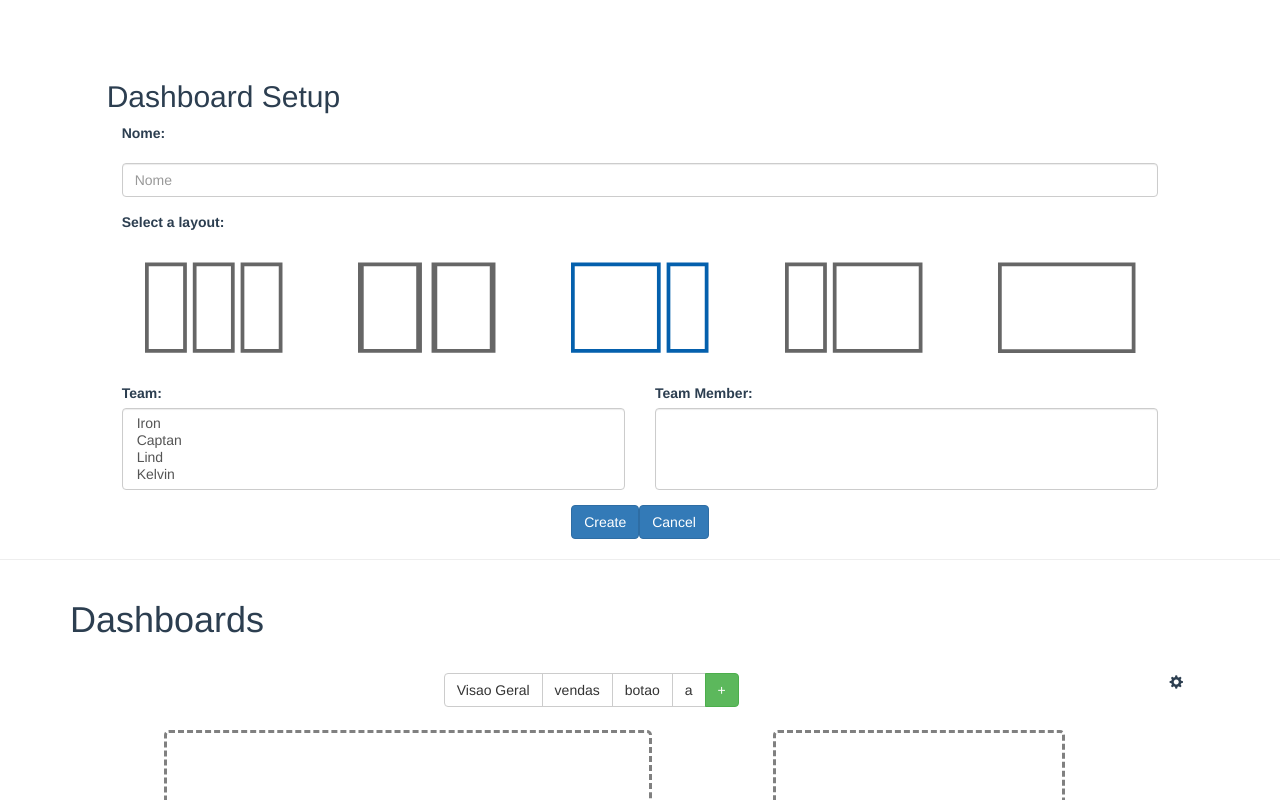
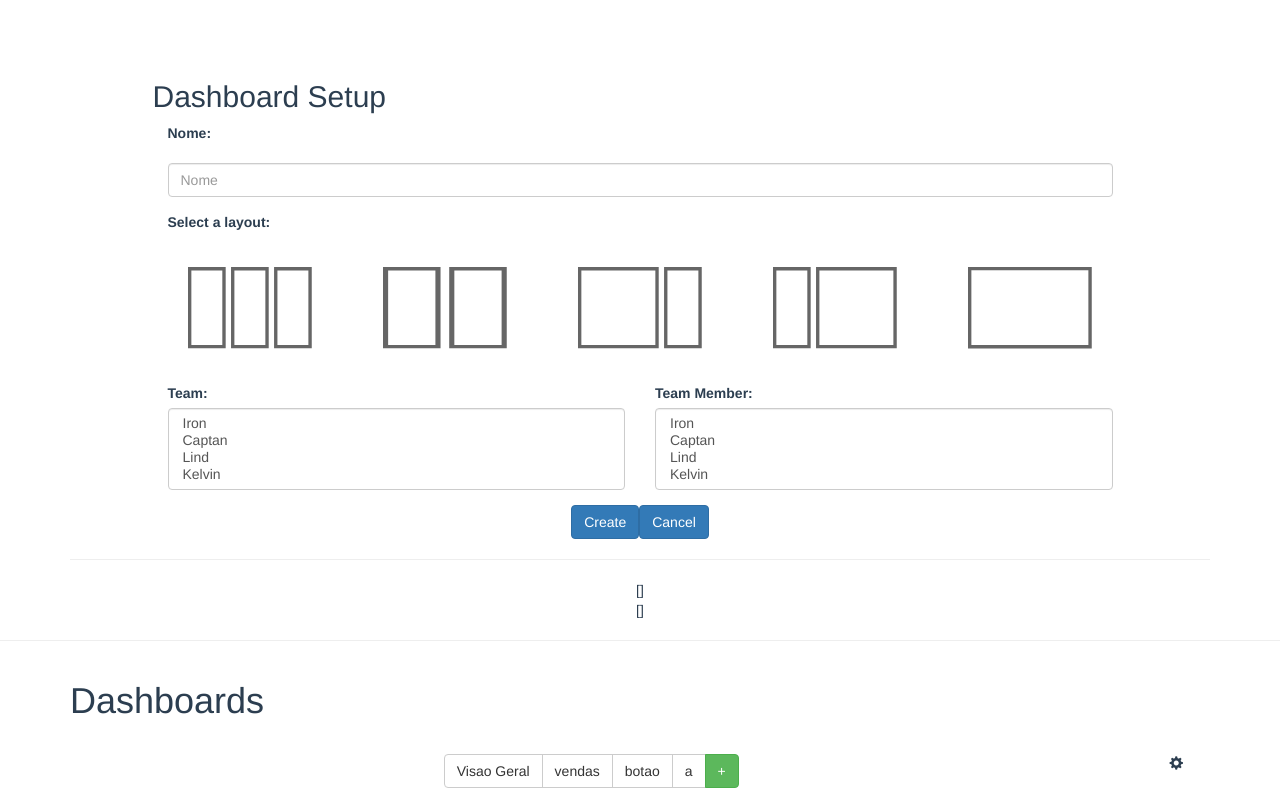
Before and after one commit to jacianabarbosa/protoDashboard, a Vue app in the folder protoDashboard/: page / in a window 1280 px wide. Shown: the top 800 px of the page. Built offline with nearby package versions, Linux system fonts and the light colour scheme.

Commit message:
Essa merda ta bugando.

```diff
--- a/protoDashboard/src/App.vue
+++ b/protoDashboard/src/App.vue
@@ -1,6 +1,6 @@
 <template>
   <div id="app">
-    <appDashboardSetup :selectedLayout="selectedLayout" @setSelectedLayout="changeSelectedLayout"></appDashboardSetup>
+    <appDashboardSetup @submitDashboardSetup="console.log($event.nome)"></appDashboardSetup>
     <hr>
     <app-dashboards :layout="selectedLayout"></app-dashboards>
   </div>
@@ -13,7 +13,8 @@
     name: 'app',
     data() {
       return {
-        selectedLayout: 2
+        selectedLayout: -1,
+        dashboards: []
       }
     },
     components: {
@@ -21,8 +22,8 @@
       appDashboards: Dashboards
     },
     methods: {
-      changeSelectedLayout(pos) {
-        this.selectedLayout = pos;
+      submitDashboardSetup(dashboardSetup) {
+
       }
     }
   }
--- a/protoDashboard/src/components/dashboardSetup.vue
+++ b/protoDashboard/src/components/dashboardSetup.vue
@@ -1,5 +1,5 @@
 <template>
-        <div class="container-fluid">
+    <div class="container">
         <div class="row">
             <h2 class="text-left col-xs-offset-1 col-sm-offset-1 col-md-offset-1 col-lg-offset-1">Dashboard Setup</h2>
         </div>
@@ -15,7 +15,7 @@
             <div :class="bClass.noneClass"></div>
             <div class="col-xs-10 col-sm-10 col-md-10 col-lg-10">
                 <div class="form-group">
-                        <input id="nomeDashboardSetup" type="text" placeholder="Nome" class="form-control" v-model="nameDashboard">
+                    <input v-model="infos.name" id="nomeDashboardSetup" type="text" placeholder="Nome" class="form-control">
                 </div>
             </div>
         </div>
@@ -31,7 +31,7 @@
             <div :class="bClass.svgClass">
                 <span @click="changeColor(0)">
                     <!-- Azul -->
-                        <svg v-if="selectedLayout == 0" xmlns:dc="http://purl.org/dc/elements/1.1/" xmlns:cc="http://creativecommons.org/ns#" xmlns:rdf="http://www.w3.org/1999/02/22-rdf-syntax-ns#"
+                    <svg v-if="infos.layout == 0" xmlns:dc="http://purl.org/dc/elements/1.1/" xmlns:cc="http://creativecommons.org/ns#" xmlns:rdf="http://www.w3.org/1999/02/22-rdf-syntax-ns#"
                         xmlns:svg="http://www.w3.org/2000/svg" xmlns="http://www.w3.org/2000/svg" xmlns:sodipodi="http://sodipodi.sourceforge.net/DTD/sodipodi-0.dtd"
                         xmlns:inkscape="http://www.inkscape.org/namespaces/inkscape" version="1.1" overflow="visible" width="161.55pt" height="106pt"
                         viewBox="0 0 161.55 106" id="svg6176" sodipodi:docname="3-col.svg" style="display:inline;overflow:visible;fill-rule:evenodd;stroke-width:0.50099999;stroke-linejoin:bevel"
@@ -109,7 +109,7 @@
             <div :class="bClass.svgClass">
                 <span @click="changeColor(1)">
                     <!-- Azul -->
-                        <svg v-if="selectedLayout == 1" xmlns:dc="http://purl.org/dc/elements/1.1/" xmlns:cc="http://creativecommons.org/ns#" xmlns:rdf="http://www.w3.org/1999/02/22-rdf-syntax-ns#"
+                    <svg v-if="infos.layout == 1" xmlns:dc="http://purl.org/dc/elements/1.1/" xmlns:cc="http://creativecommons.org/ns#" xmlns:rdf="http://www.w3.org/1999/02/22-rdf-syntax-ns#"
                         xmlns:svg="http://www.w3.org/2000/svg" xmlns="http://www.w3.org/2000/svg" xmlns:sodipodi="http://sodipodi.sourceforge.net/DTD/sodipodi-0.dtd"
                         xmlns:inkscape="http://www.inkscape.org/namespaces/inkscape" version="1.1" overflow="visible" width="161.55pt" height="106pt"
                         viewBox="0 0 161.55 106" id="svg6176" sodipodi:docname="2-col.svg" style="overflow:visible;fill-rule:evenodd;stroke-width:0.50099999;stroke-linejoin:bevel"
@@ -184,7 +184,7 @@
             </div>
             <div :class="bClass.svgClass">
                 <span @click="changeColor(2)">
-                        <svg v-if="selectedLayout == 2" xmlns:dc="http://purl.org/dc/elements/1.1/" xmlns:cc="http://creativecommons.org/ns#" xmlns:rdf="http://www.w3.org/1999/02/22-rdf-syntax-ns#"
+                    <svg v-if="infos.layout == 2" xmlns:dc="http://purl.org/dc/elements/1.1/" xmlns:cc="http://creativecommons.org/ns#" xmlns:rdf="http://www.w3.org/1999/02/22-rdf-syntax-ns#"
                         xmlns:svg="http://www.w3.org/2000/svg" xmlns="http://www.w3.org/2000/svg" xmlns:sodipodi="http://sodipodi.sourceforge.net/DTD/sodipodi-0.dtd"
                         xmlns:inkscape="http://www.inkscape.org/namespaces/inkscape" version="1.1" overflow="visible" width="161.549pt" height="106pt"
                         viewBox="0 0 161.54899 106" id="svg5616" sodipodi:docname="2col-1col.svg" style="overflow:visible;fill-rule:evenodd;stroke-width:0.50099999;stroke-linejoin:bevel"
@@ -250,7 +250,7 @@
             </div>
             <div :class="bClass.svgClass">
                 <span @click="changeColor(3)">
-                        <svg v-if="selectedLayout == 3" xmlns:dc="http://purl.org/dc/elements/1.1/" xmlns:cc="http://creativecommons.org/ns#" xmlns:rdf="http://www.w3.org/1999/02/22-rdf-syntax-ns#"
+                    <svg v-if="infos.layout == 3" xmlns:dc="http://purl.org/dc/elements/1.1/" xmlns:cc="http://creativecommons.org/ns#" xmlns:rdf="http://www.w3.org/1999/02/22-rdf-syntax-ns#"
                         xmlns:svg="http://www.w3.org/2000/svg" xmlns="http://www.w3.org/2000/svg" xmlns:sodipodi="http://sodipodi.sourceforge.net/DTD/sodipodi-0.dtd"
                         xmlns:inkscape="http://www.inkscape.org/namespaces/inkscape" version="1.1" overflow="visible" width="161.55pt" height="106pt"
                         viewBox="0 0 161.55 106" id="svg4493" sodipodi:docname="1col-2col.svg" style="overflow:visible;fill-rule:evenodd;stroke-width:0.50099999;stroke-linejoin:bevel"
@@ -316,7 +316,7 @@
             </div>
             <div :class="bClass.svgClass">
                 <span @click="changeColor(4)">
-                        <svg v-if="selectedLayout == 4" xmlns:dc="http://purl.org/dc/elements/1.1/" xmlns:cc="http://creativecommons.org/ns#" xmlns:rdf="http://www.w3.org/1999/02/22-rdf-syntax-ns#"
+                    <svg v-if="infos.layout == 4" xmlns:dc="http://purl.org/dc/elements/1.1/" xmlns:cc="http://creativecommons.org/ns#" xmlns:rdf="http://www.w3.org/1999/02/22-rdf-syntax-ns#"
                         xmlns:svg="http://www.w3.org/2000/svg" xmlns="http://www.w3.org/2000/svg" xmlns:sodipodi="http://sodipodi.sourceforge.net/DTD/sodipodi-0.dtd"
                         xmlns:inkscape="http://www.inkscape.org/namespaces/inkscape" version="1.1" overflow="visible" width="161.076pt" height="105.997pt"
                         viewBox="0 0 161.076 105.997" id="svg6732" sodipodi:docname="full.svg" style="overflow:visible;fill-rule:evenodd;stroke-width:0.50099999;stroke-linejoin:bevel"
@@ -389,7 +389,7 @@
                             Team:
                         </label>
                     </div>
-                        <select class="form-control" multiple>
+                    <select v-model="infos.teams" class="form-control" multiple>
                         <option v-for="team in teams" :value="team">{{ team }}</option>
                     </select>
                 </div>
@@ -401,7 +401,7 @@
                             Team Member:
                         </label>
                     </div>
-                        <select class="form-control" multiple>
+                    <select v-model="infos.teamMembers" class="form-control" multiple>
                         <option v-for="teamMember in teamMembers" :value="teamMember">{{ teamMember }}</option>
                     </select>
                 </div>
@@ -414,16 +414,24 @@
                 <button class="btn btn-primary">Cancel</button>
             </div>
         </div>
+        <hr>
+        <div class="row">
+            {{infos.name}}
+        </div>
+        <div class="row">
+            {{infos.layout}}
+        </div>
+        <div class="row">
+            {{infos.teams}}
+        </div>
+        <div class="row">
+            {{infos.teamMembers}}
+        </div>
     </div>
 </template>
 
 <script>
 export default {
-    props: {
-        selectedLayout: {
-            type: Number,
-        }
-    },
     data() {
         return {
             bClass: {
@@ -432,13 +440,21 @@ export default {
                 dropdownsClass: 'col-xs-5 col-sm-5 col-md-5 col-lg-5'
             },
             teams: ['Iron', 'Captan', "Lind", "Kelvin"],
+            teamMembers: ['Iron', 'Captan', "Lind", "Kelvin"],
+            infos: {
+                name: '',
+                layout: this.selectedLayout,
+                teams: [],
                 teamMembers: [],
-            nameDashboard: '',
+            }
         }
     },
     methods: {
         changeColor(pos) {
-            this.$emit('setSelectedLayout', pos);
+            this.infos.layout = pos;
+        },
+        craate() {
+            this.$emit('submitDashboardSetups', this.infos);
         }
     }
 
```
Lines whose indentation alone changed are shown as unchanged.
